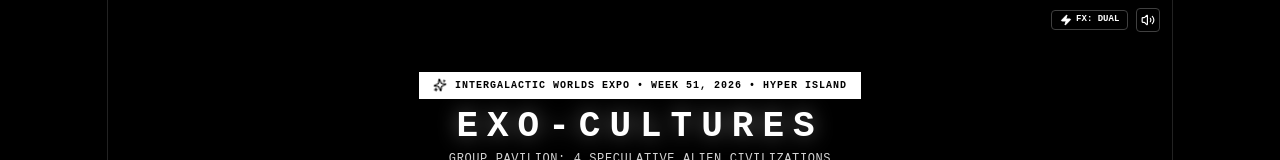
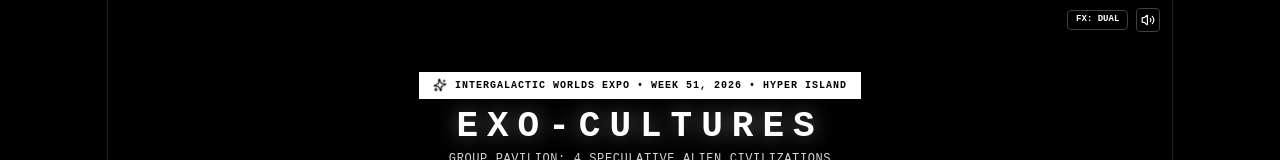
Before and after one commit to maxlearns2code/exo-cultures, a Next.js app: page / in a window 1280 px wide. Shown: the top 160 px of the page. Built offline with nearby package versions, Linux system fonts and the light colour scheme.

Commit message:
fix: remove lightning icon from top-right FX mode button

```diff
--- a/src/app/page.tsx
+++ b/src/app/page.tsx
@@ -8,7 +8,7 @@ import { CRTOverlay, AttractionFXMode } from "@/components/arcade/CRTOverlay";
 import { ExpoDossierModal } from "@/components/hub/ExpoDossierModal";
 import { useArcadeInput, ArcadeInputs } from "@/hooks/useArcadeInput";
 import { ArcadeAudio } from "@/utils/audio";
-import { Sparkles, Gamepad2, Play, Users, Tv, Compass, Info, ArrowLeft, BookOpen, Zap } from "lucide-react";
+import { Sparkles, Gamepad2, Play, Users, Tv, Compass, Info, ArrowLeft, BookOpen } from "lucide-react";
 
 const CULTURES: CultureInfo[] = [
   {
--- a/src/components/arcade/CRTOverlay.tsx
+++ b/src/components/arcade/CRTOverlay.tsx
@@ -1,7 +1,7 @@
 "use client";
 
 import React, { useState } from "react";
-import { Volume2, VolumeX, Gamepad2, Zap } from "lucide-react";
+import { Volume2, VolumeX, Gamepad2 } from "lucide-react";
 import { ArcadeAudio } from "@/utils/audio";
 
 export type AttractionFXMode = "dual" | "flash" | "glitch" | "off";
@@ -76,10 +76,9 @@ export function CRTOverlay({
             <button
               onClick={onToggleFX}
               aria-label="Toggle Attraction Mode"
-              className="hover:bg-white hover:text-black text-white bg-black border border-neutral-700 hover:border-white px-2 py-0.5 rounded font-mono text-[9px] font-bold uppercase transition-colors flex items-center gap-1 cursor-pointer"
+              className="hover:bg-white hover:text-black text-white bg-black border border-neutral-700 hover:border-white px-2 py-0.5 rounded font-mono text-[9px] font-bold uppercase transition-colors cursor-pointer"
               title={`Attraction FX Mode: ${fxMode.toUpperCase()} (Click to switch / test)`}
             >
-              <Zap className={`w-3 h-3 ${fxMode !== "off" ? "text-white fill-current" : "text-neutral-500"}`} />
               <span>FX: {fxMode}</span>
             </button>
           )}
```
